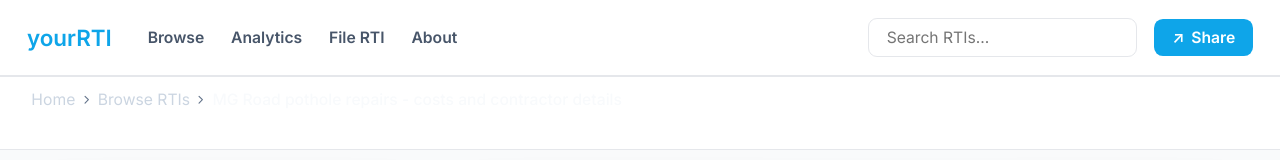
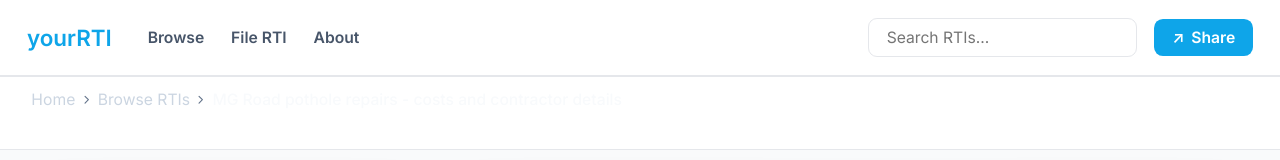
Before and after one commit to Yugantar-NGO/youRTI-UI, a Next.js app: page /rti/rti-001 in a window 1280 px wide. Shown: the top 160 px of the page. Built offline with nearby package versions, Linux system fonts and the light colour scheme.

Commit message:
refactor(nav): remove analytics link from detail nav

```diff
--- a/src/components/features/rti-detail/molecules/TopNavigation.tsx
+++ b/src/components/features/rti-detail/molecules/TopNavigation.tsx
@@ -46,9 +46,6 @@ export function TopNavigation({ className = '', onShareClick }: TopNavigationPro
           <a href="/browse" className={styles.navLink}>
             Browse
           </a>
-          <a href="/analytics" className={styles.navLink}>
-            Analytics
-          </a>
           <a href="/file-rti" className={styles.navLink}>
             File RTI
           </a>
```
